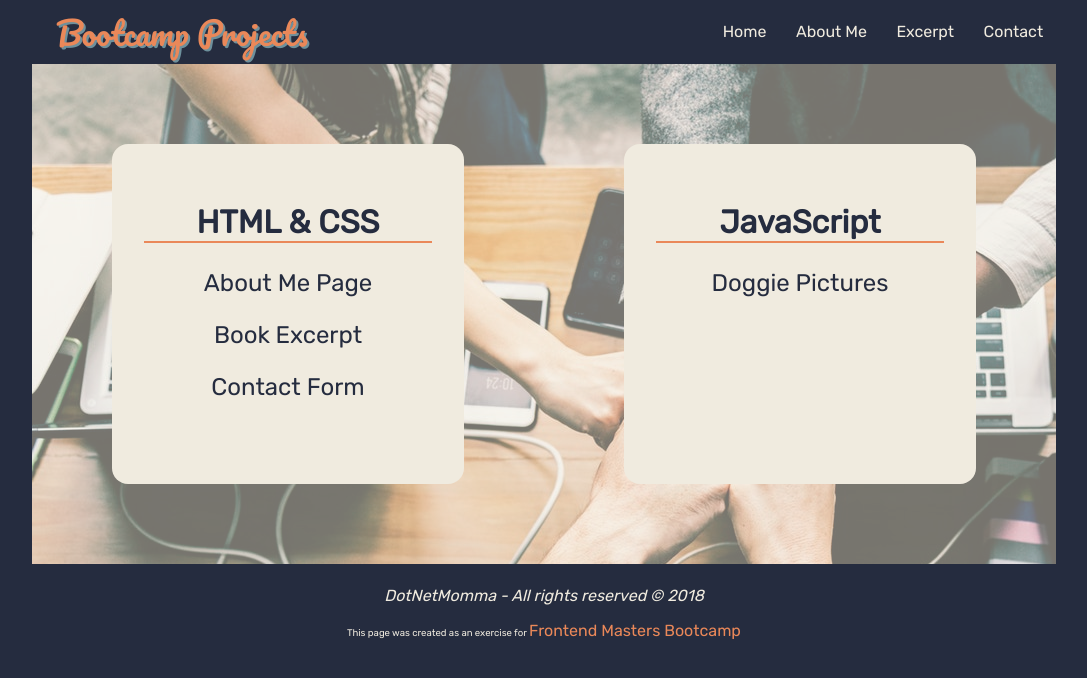
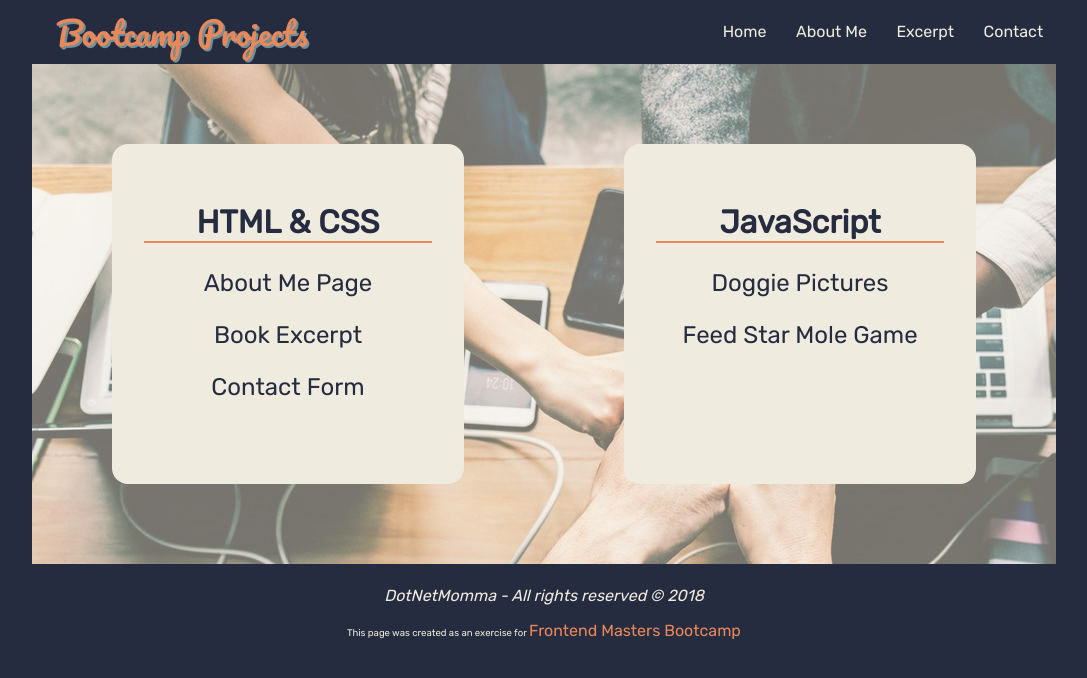
Before and after one commit to krissydotnet/krissydotnet.github.io, a plain HTML site: page projects/bootcamp/index.html in a window 1280 px wide. Shown: the whole page, without its empty margins (96-1183 px from the left). Drawn offline with Linux system fonts and the light colour scheme; files whose address does not match are found by name.

Commit message:
Update projects/bootcamp/index.html

```diff
--- a/projects/bootcamp/index.html
+++ b/projects/bootcamp/index.html
@@ -55,7 +55,7 @@
                         JavaScript</h2>
                         <ul>
                             <li><a href="https://krissydotnet.github.io/dog-app/index.html">Doggie Pictures</a></li>
-
+                            <li><a href="#">Feed Star Mole Game</a></li>
                         </ul>
                     </div>
 
```
